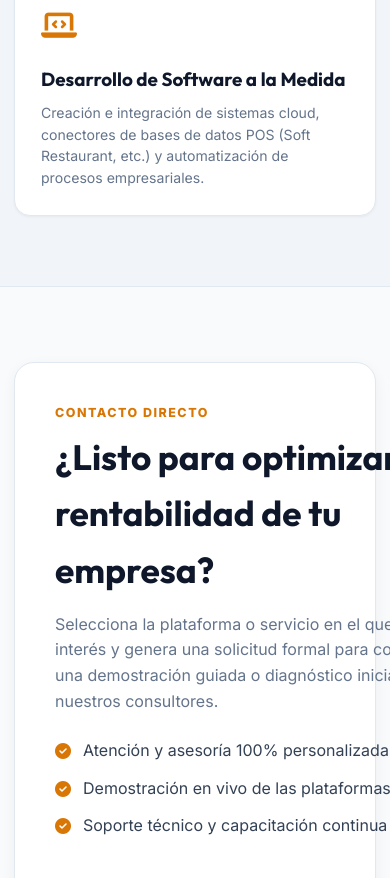
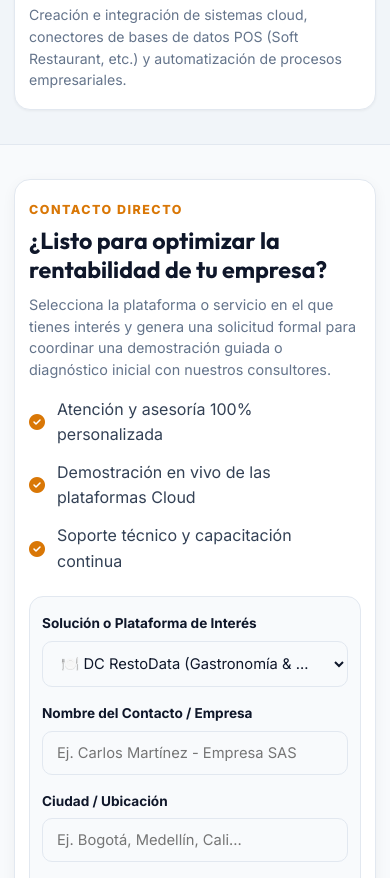
Before and after one commit to cristianalvarezlorduy1979-del/dcasesoriaslatam, a plain HTML site: page index.html in a window 390 px wide. Shown: the part 3937-4815 px from the top of the page. Drawn offline with Linux system fonts and the light colour scheme.

Commit message:
Actualización Portal Central DC Asesorías (18/11/2026, 10:22:52 a. m.)

```diff
--- a/index.html
+++ b/index.html
@@ -593,6 +593,35 @@
       align-items: center;
     }
 
+    .cotizador-title {
+      font-size: 2.2rem;
+      margin-bottom: 14px;
+      color: var(--text-main);
+    }
+
+    .cotizador-desc {
+      color: var(--text-muted);
+      line-height: 1.6;
+      margin-bottom: 24px;
+    }
+
+    .cotizador-form-card {
+      background: #f8fafc;
+      padding: 30px;
+      border-radius: 18px;
+      border: 1px solid var(--border-color);
+      width: 100%;
+      box-sizing: border-box;
+    }
+
+    .cotizador-btn {
+      width: 100%;
+      padding: 13px;
+      font-size: 1rem;
+      margin-top: 10px;
+      white-space: normal;
+    }
+
     .form-group {
       margin-bottom: 16px;
     }
@@ -607,6 +636,7 @@
 
     .form-control {
       width: 100%;
+      max-width: 100%;
       background: #f8fafc;
       border: 1px solid var(--border-color);
       border-radius: 10px;
@@ -615,6 +645,13 @@
       font-family: var(--font-body);
       font-size: 0.92rem;
       transition: all 0.2s;
+      box-sizing: border-box;
+    }
+
+    select.form-control {
+      text-overflow: ellipsis;
+      white-space: nowrap;
+      overflow: hidden;
     }
 
     .form-control:focus {
@@ -886,6 +923,57 @@
         border-radius: 16px;
         max-height: 92vh;
         overflow-y: auto;
+      }
+      .cotizador-section {
+        padding: 34px 0 44px;
+      }
+      .cotizador-box {
+        padding: 20px 14px;
+        border-radius: 16px;
+        width: 100%;
+        box-sizing: border-box;
+      }
+      .cotizador-grid {
+        gap: 22px;
+        width: 100%;
+      }
+      .cotizador-title {
+        font-size: 1.45rem !important;
+        line-height: 1.25;
+        margin-bottom: 10px !important;
+        word-break: break-word;
+      }
+      .cotizador-desc {
+        font-size: 0.90rem !important;
+        margin-bottom: 16px !important;
+        line-height: 1.5;
+      }
+      .cotizador-form-card {
+        padding: 16px 12px;
+        border-radius: 14px;
+        width: 100%;
+        box-sizing: border-box;
+      }
+      .cotizador-btn {
+        padding: 12px 10px !important;
+        font-size: 0.88rem !important;
+        line-height: 1.35;
+        white-space: normal !important;
+      }
+      .services-section {
+        padding: 34px 0;
+      }
+      .service-card {
+        padding: 18px 14px;
+      }
+      footer {
+        padding: 28px 14px 85px;
+        font-size: 0.82rem;
+        line-height: 1.6;
+        word-break: break-word;
+      }
+      footer p {
+        word-break: break-word;
       }
     }
 
@@ -1309,8 +1397,8 @@
         <div class="cotizador-grid">
           <div>
             <span class="section-tag">Contacto Directo</span>
-            <h2 style="font-size: 2.2rem; margin-bottom: 14px;">¿Listo para optimizar la rentabilidad de tu empresa?</h2>
-            <p style="color: var(--text-muted); line-height: 1.6; margin-bottom: 24px;">
+            <h2 class="cotizador-title">¿Listo para optimizar la rentabilidad de tu empresa?</h2>
+            <p class="cotizador-desc">
               Selecciona la plataforma o servicio en el que tienes interés y genera una solicitud formal para coordinar una demostración guiada o diagnóstico inicial con nuestros consultores.
             </p>
             <div style="display:flex; flex-direction:column; gap:12px;">
@@ -1329,7 +1417,7 @@
             </div>
           </div>
 
-          <div style="background: #f8fafc; padding: 30px; border-radius: 18px; border: 1px solid var(--border-color);">
+          <div class="cotizador-form-card">
             <div class="form-group">
               <label class="form-label">Solución o Plataforma de Interés</label>
               <select id="cotizPlataforma" class="form-control">
@@ -1357,7 +1445,7 @@
               <input type="text" id="cotizCiudad" class="form-control" placeholder="Ej. Bogotá, Medellín, Cali...">
             </div>
 
-            <button onclick="enviarCotizacionWhatsApp()" class="btn btn-whatsapp" style="width: 100%; padding: 13px; font-size: 1rem; margin-top: 10px;">
+            <button onclick="enviarCotizacionWhatsApp()" class="btn btn-whatsapp cotizador-btn">
               <i class="fa-brands fa-whatsapp"></i>
               <span>Solicitar Demostración por WhatsApp</span>
             </button>
```
